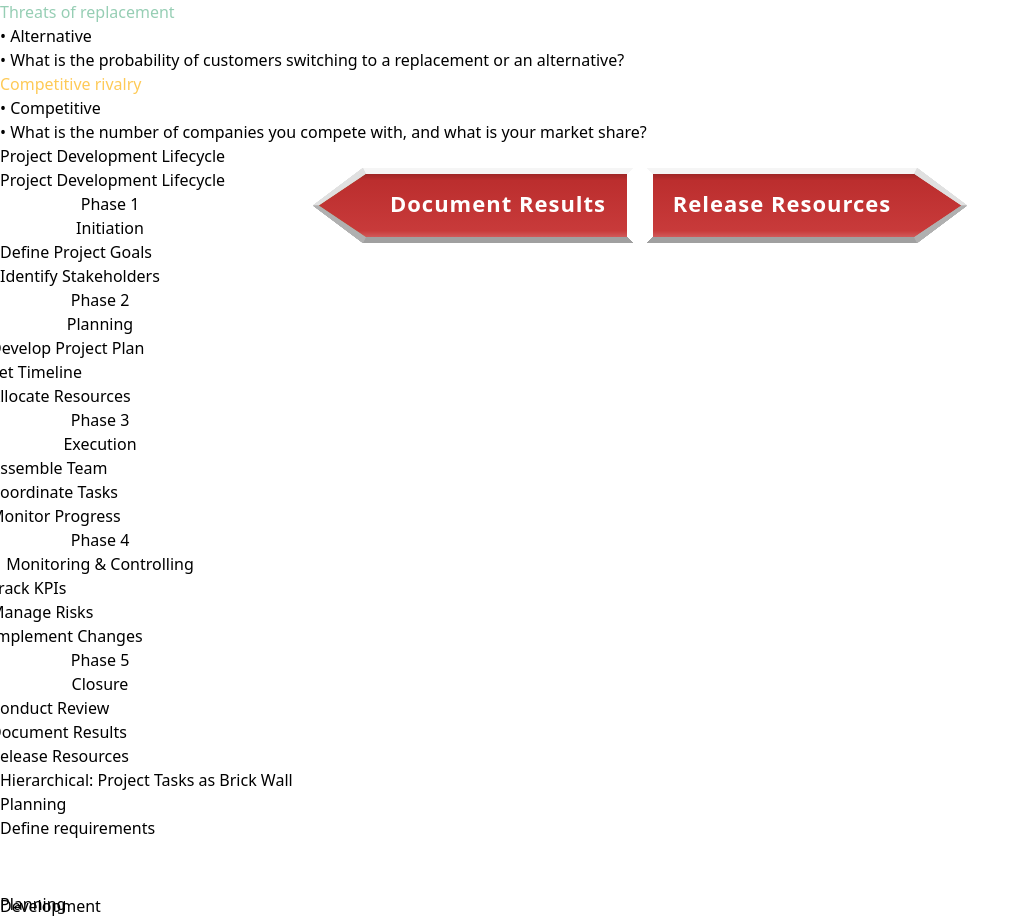
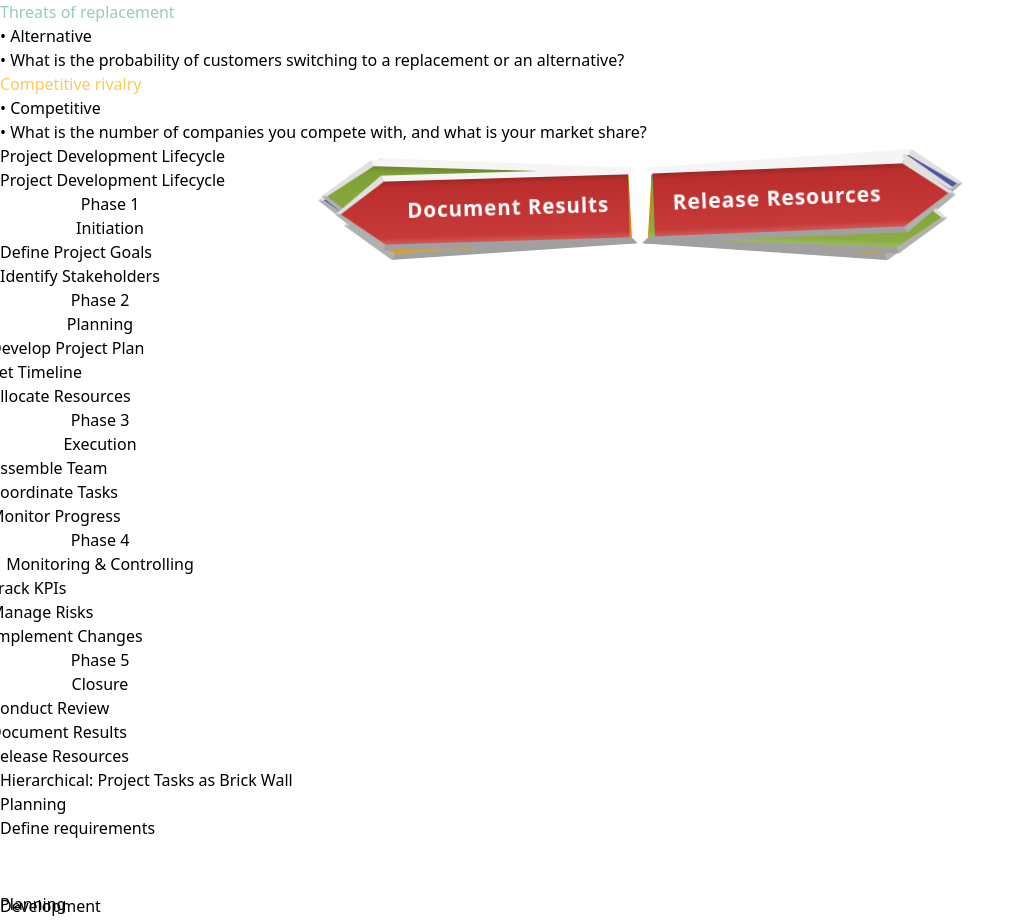
Before and after one commit to smartcoder0215/diagram-lab, a React (Vite) app: page / in a window 1280 px wide. Shown: the part 3806-4726 px from the top of the page, without its empty margins (0-1029 px from the left). Built offline with nearby package versions, Linux system fonts and the light colour scheme.

Commit message:
updated pointer direction randomly

```diff
--- a/src/components/RoadpointerDiagram/RoadpointerDiagram.tsx
+++ b/src/components/RoadpointerDiagram/RoadpointerDiagram.tsx
@@ -110,13 +110,14 @@ interface TreeNode {
 }
 
 interface PointerItem {
-  label:string;
+  label: string;
   direction: "left" | "right";
   color: string;
+  transform: string;
 }
 
 // This function converts the hierarchical data into a flat list for rendering
-function flattenTree(data: TreeNode): {label:string, items: PointerItem[]} {
+function flattenTree(data: TreeNode): { label: string, items: PointerItem[] } {
     const items: PointerItem[] = [];
     if(!data.children) return {label: data.label, items:[]};
 
@@ -128,10 +129,17 @@ function flattenTree(data: TreeNode): {label:string, items: PointerItem[]} {
 
         group.children.forEach((child) => {
             const label = typeof child === 'string' ? child : child.label;
+            const direction: "left" | "right" = itemIdx % 2 === 0 ? 'left' : 'right';
+
+            const yRotation = (direction === 'left' ? 1 : -1) * (Math.random() * 15 + 10);
+            const zRotation = (Math.random() * 8 - 4);
+            const transform = `rotateY(${yRotation.toFixed(2)}deg) rotateZ(${zRotation.toFixed(2)}deg)`;
+
             items.push({
                 label,
-                direction: itemIdx % 2 === 0 ? 'left' : 'right',
+                direction,
                 color,
+                transform,
             });
             itemIdx++;
         });
@@ -149,7 +157,7 @@ export const RoadpointerDiagram: React.FC<{ data: TreeNode }> = ({ data }) => {
         {label}
       </h1>
 
-      <div className="relative max-w-sm">
+      <div className="relative max-w-sm" style={{ perspective: "1000px" }}>
         <div
           className="absolute left-1/2 w-4 h-full bg-gray-600 shadow-xl"
           style={{
@@ -159,11 +167,12 @@ export const RoadpointerDiagram: React.FC<{ data: TreeNode }> = ({ data }) => {
           }}
         />
 
-        <div className="relative z-10 space-y-8">
+        <div className="relative z-10 space-y-12">
           {items.map((item, idx) => (
             <div
               key={idx}
               className="relative h-20"
+              style={{ transform: item.transform }}
             >
               <Pointer
                 label={item.label}
```
